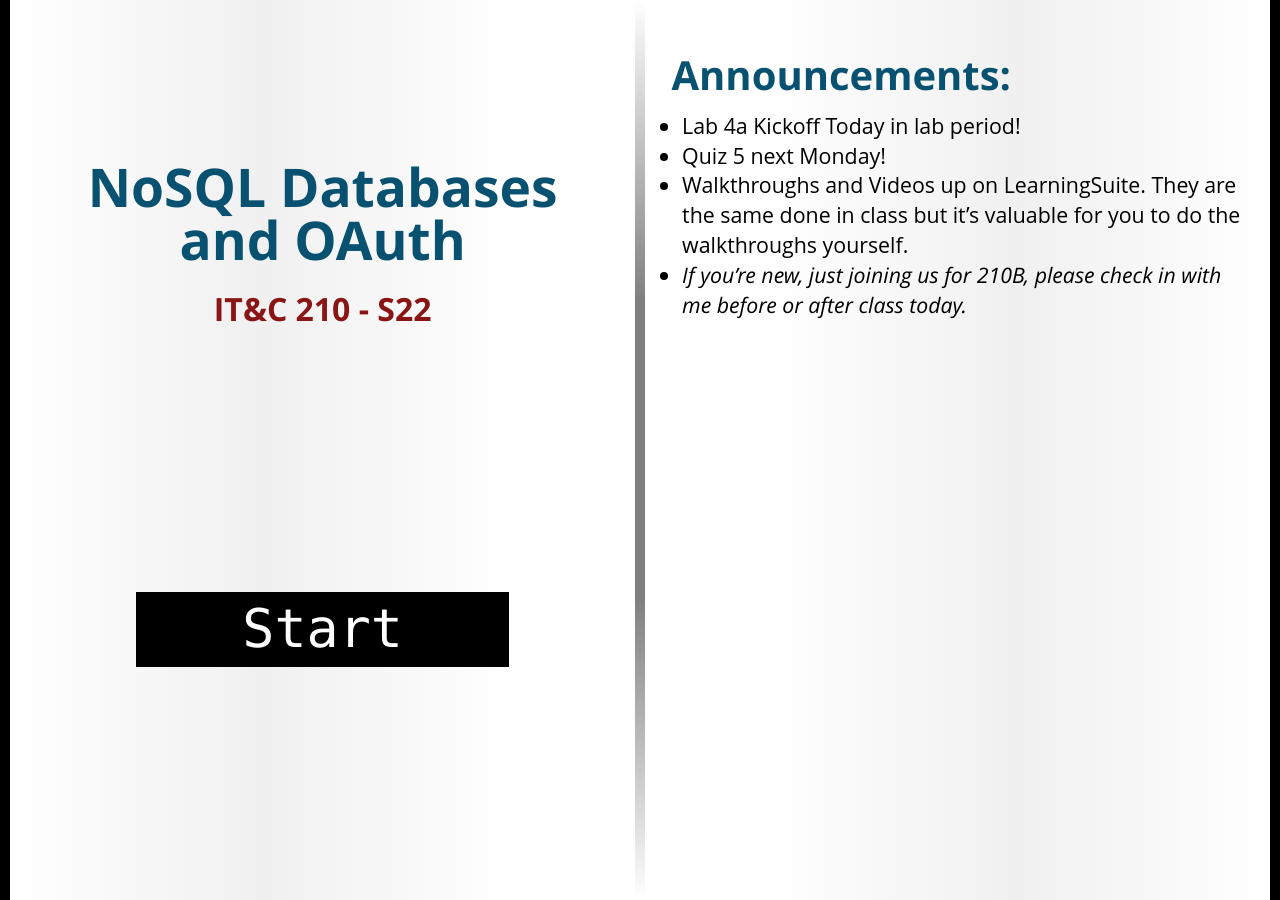
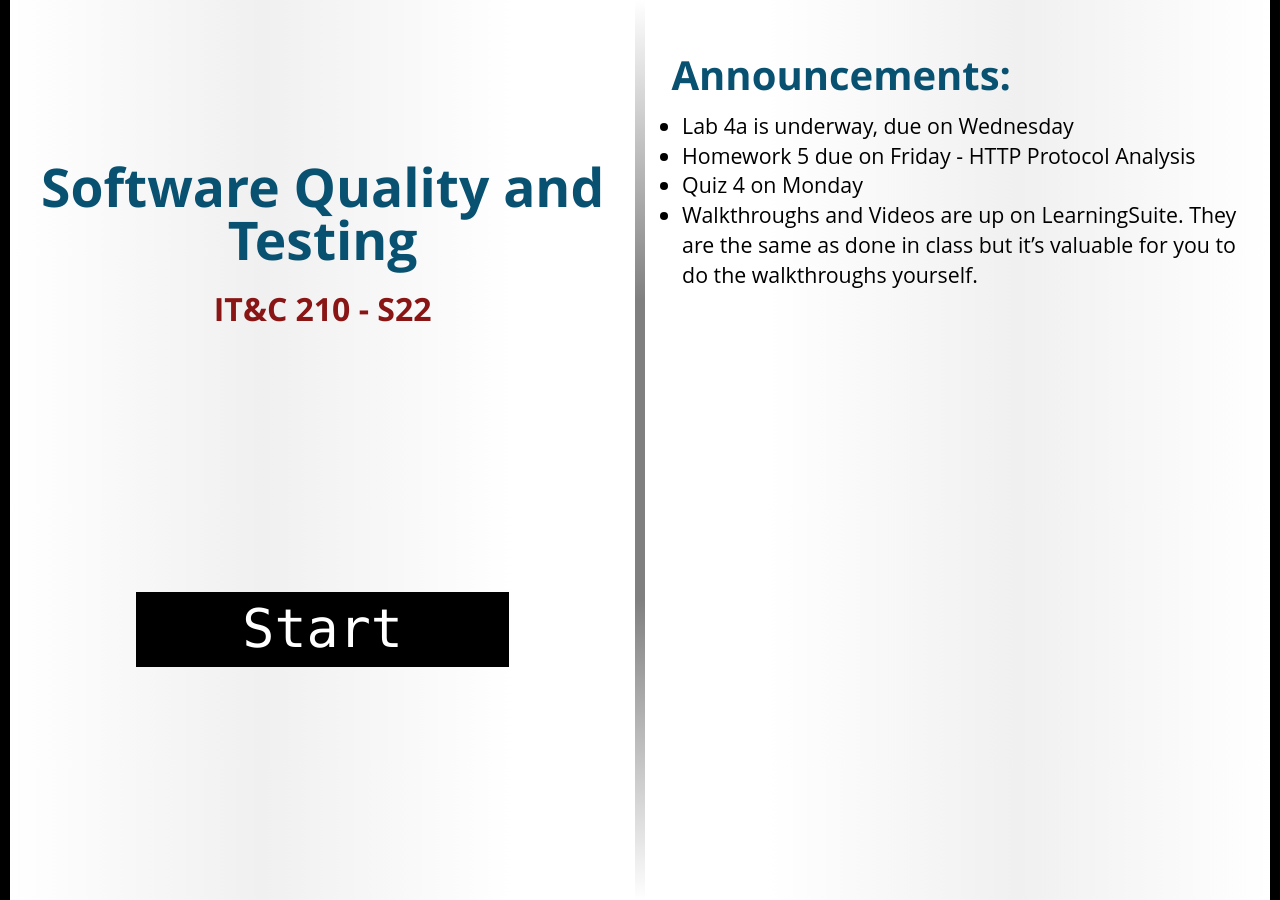
Before and after one commit to BYU-ITC-210/BYU-ITC-210.github.io, a Jekyll site: the page built from _welcome/S22.md, in a window 1280 px wide. Built offline with Jekyll 4.4.1, drawn with Linux system fonts in a browser that asks for light colours; some web fonts are replaced.

Commit message:
Welcome S22

```diff
--- a/_welcome/S22.md
+++ b/_welcome/S22.md
@@ -1,9 +1,9 @@
 ---
-title: NoSQL Databases and OAuth
+title: Software Quality and Testing
 session: S22
 ---
 
-* Lab 4a Kickoff Today in lab period!
-* Quiz 5 next Monday!
-* Walkthroughs and Videos up on LearningSuite. They are the same done in class but it's valuable for you to do the walkthroughs yourself.
-* *If you're new, just joining us for 210B, please check in with me before or after class today.*
+* Lab 4a is underway, due on Wednesday
+* Homework 5 due on Friday - HTTP Protocol Analysis
+* Quiz 4 on Monday
+* Walkthroughs and Videos are up on LearningSuite. They are the same as done in class but it's valuable for you to do the walkthroughs yourself.
```
Also changed, not shown: _welcome/S21.md (+1 -3 lines).
